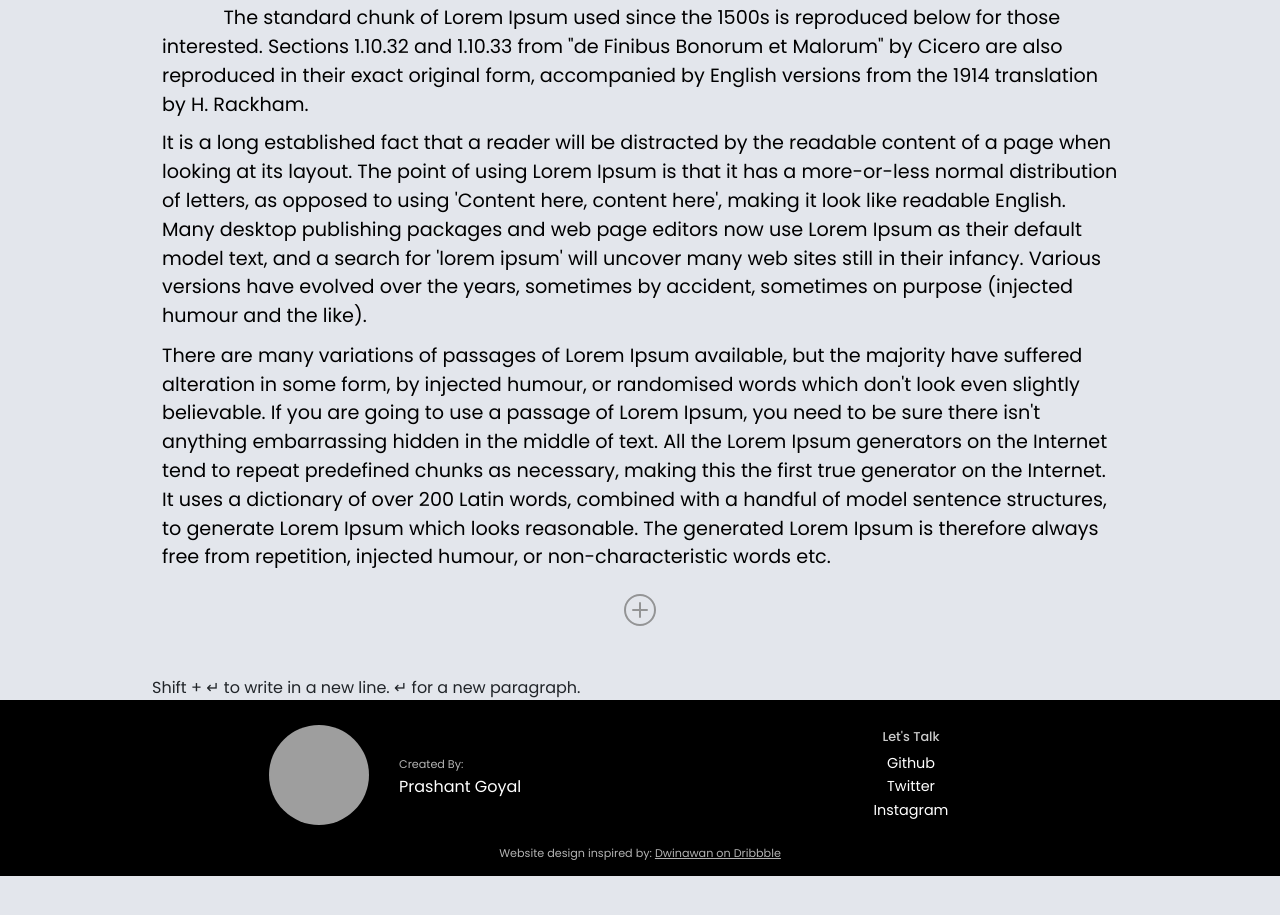
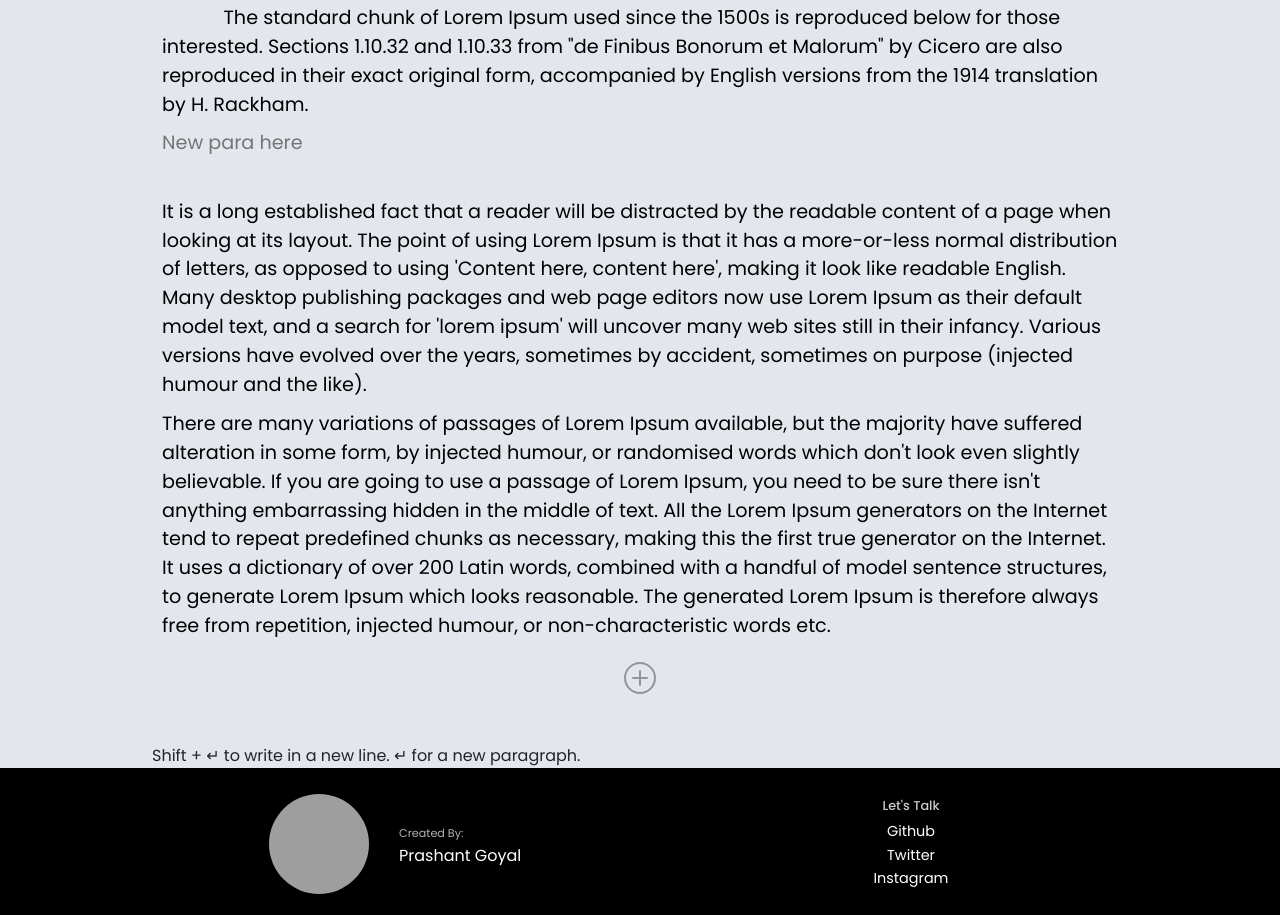
Before and after one commit to myidispg/simple-blog, a React (Create React App) app: page /write_blog in a window 1280 px wide. Shown: the part 840-1755 px from the top of the page. Before the commit the page ends 1716 px from the top, so only its background shows below. Built offline with nearby package versions, Linux system fonts and the light colour scheme; grey boxes are pictures that could not be loaded.

Commit message:
Added backspace to remove an empty para in blog editor

```diff
--- a/src/components/write_blog_components/WriteBlogPage.js
+++ b/src/components/write_blog_components/WriteBlogPage.js
@@ -13,11 +13,13 @@ function WriteBlogPage() {
         author: "Prashant Goyal",
         title: "",
         // contentArray: [""]
+        // contentArray: ["Hello", "", "Hello"]
         contentArray: [
             `Lorem Ipsum is simply dummy text of the printing and typesetting industry. Lorem Ipsum has been the industry's standard dummy text ever since the 1500s, when an unknown printer took a galley of type and scrambled it to make a type specimen book. It has survived not only five centuries, but also the leap into electronic typesetting, remaining essentially unchanged. It was popularised in the 1960s with the release of Letraset sheets containing Lorem Ipsum passages, and more recently with desktop publishing software like Aldus PageMaker including versions of Lorem Ipsum.`,
             `Contrary to popular belief, Lorem Ipsum is not simply random text. It has roots in a piece of classical Latin literature from 45 BC, making it over 2000 years old. Richard McClintock, a Latin professor at Hampden-Sydney College in Virginia, looked up one of the more obscure Latin words, consectetur, from a Lorem Ipsum passage, and going through the cites of the word in classical literature, discovered the undoubtable source. Lorem Ipsum comes from sections 1.10.32 and 1.10.33 of "de Finibus Bonorum et Malorum" (The Extremes of Good and Evil) by Cicero, written in 45 BC. This book is a treatise on the theory of ethics, very popular during the Renaissance. The first line of Lorem Ipsum, "Lorem ipsum dolor sit amet..", comes from a line in section 1.10.32.
 
             The standard chunk of Lorem Ipsum used since the 1500s is reproduced below for those interested. Sections 1.10.32 and 1.10.33 from "de Finibus Bonorum et Malorum" by Cicero are also reproduced in their exact original form, accompanied by English versions from the 1914 translation by H. Rackham.`,
+            "",
             `It is a long established fact that a reader will be distracted by the readable content of a page when looking at its layout. The point of using Lorem Ipsum is that it has a more-or-less normal distribution of letters, as opposed to using 'Content here, content here', making it look like readable English. Many desktop publishing packages and web page editors now use Lorem Ipsum as their default model text, and a search for 'lorem ipsum' will uncover many web sites still in their infancy. Various versions have evolved over the years, sometimes by accident, sometimes on purpose (injected humour and the like).`,
             `There are many variations of passages of Lorem Ipsum available, but the majority have suffered alteration in some form, by injected humour, or randomised words which don't look even slightly believable. If you are going to use a passage of Lorem Ipsum, you need to be sure there isn't anything embarrassing hidden in the middle of text. All the Lorem Ipsum generators on the Internet tend to repeat predefined chunks as necessary, making this the first true generator on the Internet. It uses a dictionary of over 200 Latin words, combined with a handful of model sentence structures, to generate Lorem Ipsum which looks reasonable. The generated Lorem Ipsum is therefore always free from repetition, injected humour, or non-characteristic words etc.`]
     });
@@ -29,7 +31,6 @@ function WriteBlogPage() {
             let domElement = document.getElementsByName(`blog-content-para-${index}`)[0]
             domElement.style.height = ""
             domElement.style.height = domElement.scrollHeight + "px"
-            console.log(domElement)
         })
     })
 
@@ -43,7 +44,7 @@ function WriteBlogPage() {
 
     function handleInput(event) {
 
-        setHeight(event);
+        // console.log(event);
 
         const targetName = event.target.name;
         const targetValue = event.target.value;
@@ -90,6 +91,22 @@ function WriteBlogPage() {
                     }
                 });
             }
+
+            // If the backspace key is pressed on an empty paragraph and the paragraph is not at the top, remove the paragraph.
+            if (event.key === "Backspace") {
+                let indexOfContent = parseInt(event.target.name.split("-")[3]);
+                if(blogContent.contentArray[indexOfContent] === ""){
+                    event.preventDefault();
+                    let newArray = blogContent.contentArray;
+                    newArray.splice(indexOfContent, 1)
+                    setBlogContent({
+                        ...blogContent,
+                        contentArray: newArray
+                    })
+
+                }
+
+            }
         }
     }
 
@@ -120,9 +137,6 @@ function WriteBlogPage() {
                     {
                         blogContent.contentArray.map((element, index) => {
                             return <textarea key={index} value={element} type="text" placeholder="New para here" id="blog-content-para" name={`blog-content-para-${index}`} className="mx-auto expanding-text-area write-blog-paragraph" onInput={handleInput} onKeyDown={handleKeyPress} onLoad={setHeight} />;
-                            {/* return element === "" ?
-                                <textarea key={index} value={element} rows="1" type="text" placeholder="New para here" id="blog-content-para" name={`blog-content-para-${index}`} className="mx-auto expanding-text-area write-blog-paragraph" onInput={handleInput} onKeyDown={handleKeyPress}>{element} </textarea>
-                                : <textarea key={index} value={element} rows="1" type="text" id="blog-content-para" name={`blog-content-para-${index}`} className="mx-auto expanding-text-area write-blog-paragraph" onInput={handleInput} onKeyDown={handleKeyPress} /> */}
                         })
                     }
                 </div>
```
